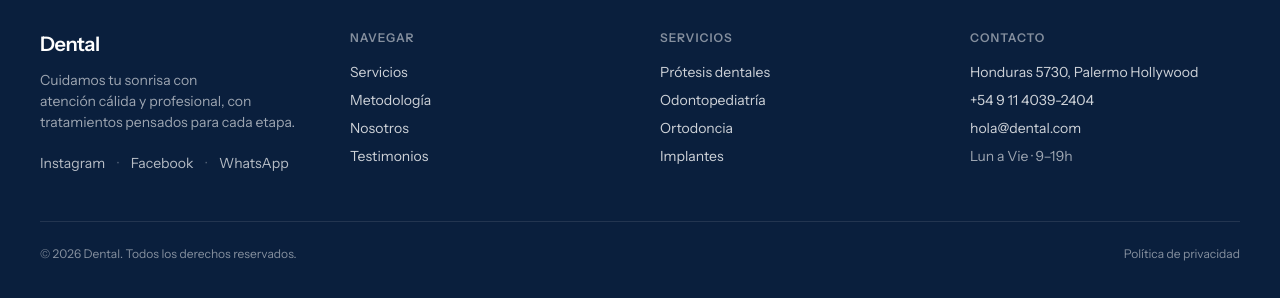
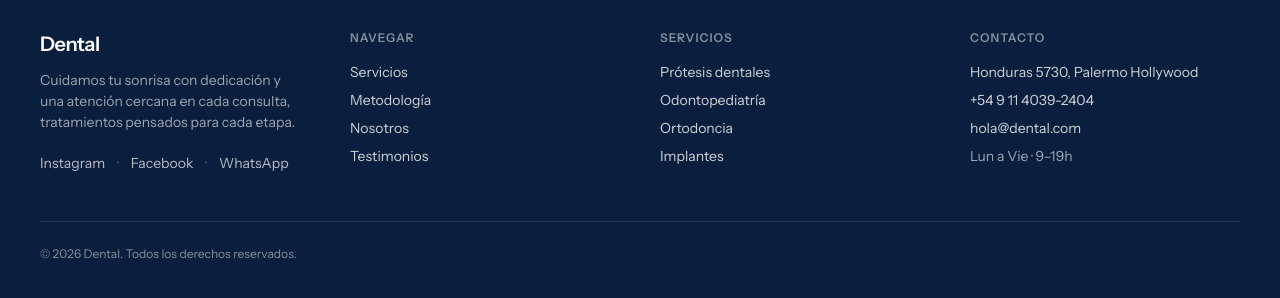
Before and after one commit to mateoLorenzo/kingdom-tech, a Next.js app in the folder dental-landing/: page / in a window 1280 px wide. Shown: the part 4798-5096 px from the top of the page. Built offline with nearby package versions, Linux system fonts and the light colour scheme.

Commit message:
Adjusted footer text

```diff
--- a/dental-landing/components/sections/Footer.tsx
+++ b/dental-landing/components/sections/Footer.tsx
@@ -8,9 +8,9 @@ export function Footer() {
           <div>
             <p className="text-xl font-semibold tracking-tight">Dental</p>
             <p className="mt-3 text-sm leading-[1.5] text-white/60">
-              Cuidamos tu sonrisa con
+              Cuidamos tu sonrisa con dedicación y
               <br />
-              atención cálida y profesional, con
+              una atención cercana en cada consulta,
               <br />
               tratamientos pensados para cada etapa.
             </p>
@@ -66,7 +66,6 @@ export function Footer() {
 
         <div className="mt-12 flex flex-col items-start justify-between gap-3 border-t border-white/10 pt-6 text-xs text-white/50 sm:flex-row sm:items-center">
           <p>© {new Date().getFullYear()} Dental. Todos los derechos reservados.</p>
-          <a href="#" className="hover:text-white">Política de privacidad</a>
         </div>
       </div>
     </footer>
```
